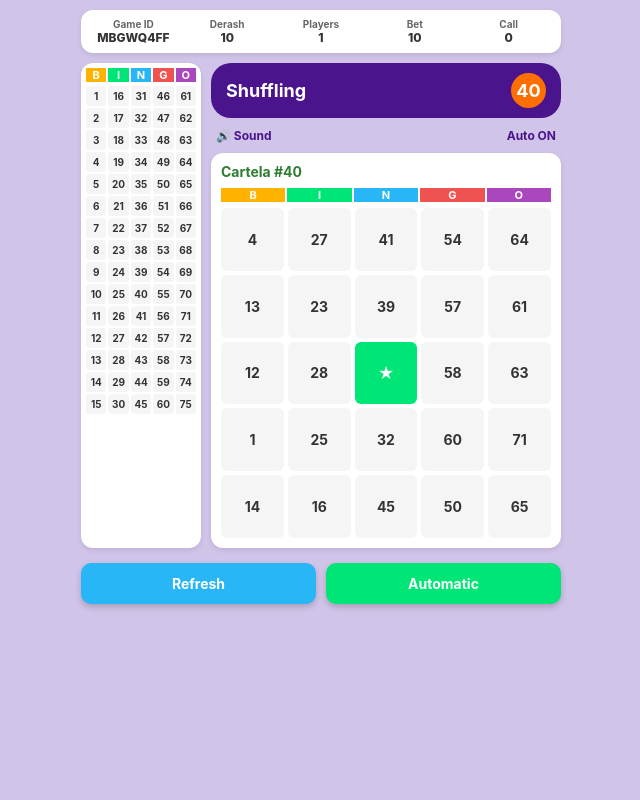
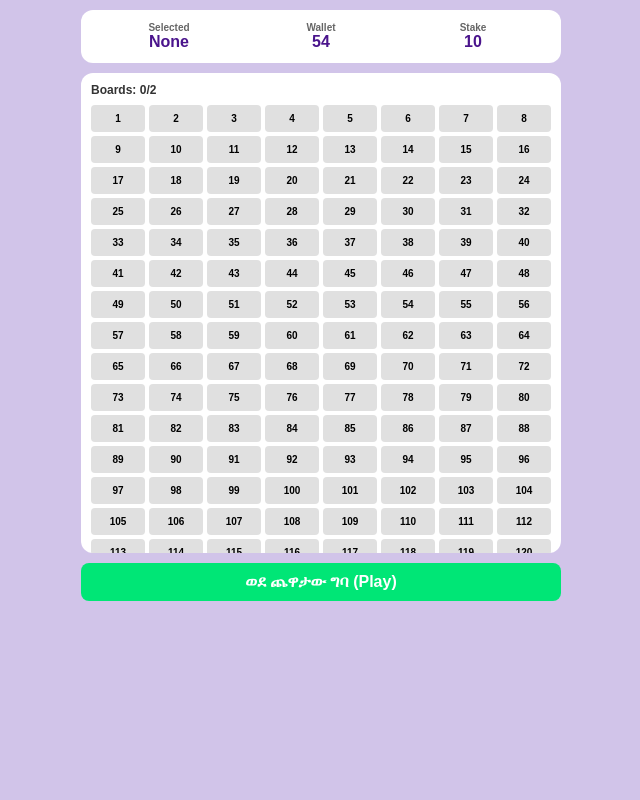
Before and after one commit to dilayp37-cmd/dila-bingo, a plain HTML site: page index.html in a window 1280 px wide. Shown: the whole page, without its empty margins (319-959 px from the left). Drawn offline with Linux system fonts and the light colour scheme.

Commit message:
Update index.html

```diff
--- a/index.html
+++ b/index.html
@@ -9,7 +9,6 @@
         :root {
             --bg-color: #d1c4e9;
             --header-bg: #4a148c;
-            --card-bg: #ffffff;
             --b-color: #ffb300;
             --i-color: #00e676;
             --n-color: #29b6f6;
@@ -17,289 +16,144 @@
             --o-color: #ab47bc;
         }
 
-        * {
-            box-sizing: border-box;
-            margin: 0;
-            padding: 0;
-            font-family: -apple-system, BlinkMacSystemFont, "Segoe UI", Roboto, Helvetica, Arial, sans-serif;
-            user-select: none;
-        }
+        * { box-sizing: border-box; margin: 0; padding: 0; font-family: sans-serif; user-select: none; }
+        body { background-color: var(--bg-color); padding: 10px; max-width: 500px; margin: 0 auto; }
 
-        body {
-            background-color: var(--bg-color);
-            padding: 10px;
-            display: flex;
-            flex-direction: column;
-            gap: 10px;
-            max-width: 500px;
-            margin: 0 auto;
-        }
+        /* SCREEN 1: 1-400 BOARD SELECTION */
+        #selection-screen { display: block; }
+        .top-info { display: flex; justify-content: space-between; background: #fff; padding: 12px; border-radius: 12px; margin-bottom: 10px; text-align: center; }
+        .info-card { flex: 1; }
+        .info-card h4 { font-size: 10px; color: #666; }
+        .info-card p { font-size: 16px; font-weight: bold; color: #4a148c; }
 
-        /* Top Info Bar */
-        .top-stats {
-            display: grid;
-            grid-template-columns: repeat(5, 1fr);
-            gap: 5px;
-            background: #fff;
-            padding: 8px;
-            border-radius: 12px;
-            text-align: center;
-            box-shadow: 0 2px 5px rgba(0,0,0,0.1);
-        }
+        .board-selector { background: #fff; border-radius: 12px; padding: 10px; max-height: 480px; overflow-y: auto; }
+        .boards-grid { display: grid; grid-template-columns: repeat(8, 1fr); gap: 4px; }
+        .b-btn { background: #e0e0e0; border: none; padding: 8px 2px; font-size: 10px; font-weight: bold; border-radius: 4px; cursor: pointer; text-align: center; }
+        .b-btn.selected { background: #00e676; color: #fff; }
 
-        .stat-box {
-            display: flex;
-            flex-direction: column;
-            justify-content: center;
-        }
+        /* SCREEN 2: LIVE GAMEPLAY */
+        #game-screen { display: none; }
+        .top-stats { display: grid; grid-template-columns: repeat(5, 1fr); gap: 4px; background: #fff; padding: 8px; border-radius: 12px; text-align: center; margin-bottom: 8px; }
+        .stat-label { font-size: 9px; color: #666; }
+        .stat-val { font-size: 11px; font-weight: bold; }
 
-        .stat-label {
-            font-size: 10px;
-            color: #666;
-            font-weight: bold;
-        }
+        .main-layout { display: grid; grid-template-columns: 110px 1fr; gap: 8px; }
+        .board-container { background: #fff; border-radius: 10px; padding: 4px; }
+        .board-header { display: grid; grid-template-columns: repeat(5, 1fr); gap: 2px; text-align: center; font-size: 10px; font-weight: bold; color: #fff; margin-bottom: 4px; }
+        .b-head { background: var(--b-color); } .i-head { background: var(--i-color); } .n-head { background: var(--n-color); } .g-head { background: var(--g-color); } .o-head { background: var(--o-color); }
+        .board-grid { display: grid; grid-template-columns: repeat(5, 1fr); gap: 2px; }
+        .board-num { background: #f0f0f0; font-size: 9px; font-weight: bold; text-align: center; padding: 3px 0; border-radius: 2px; }
+        .board-num.active { background: #ff4081; color: #fff; }
 
-        .stat-val {
-            font-size: 12px;
-            font-weight: 800;
-            color: #333;
-        }
+        .right-panel { display: flex; flex-direction: column; gap: 8px; }
+        .shuffling-card { background: var(--header-bg); color: #fff; border-radius: 15px; padding: 8px 12px; display: flex; justify-content: space-between; align-items: center; }
+        .timer-badge { background: #ff6f00; color: #fff; width: 30px; height: 30px; border-radius: 50%; display: flex; align-items: center; justify-content: center; font-weight: bold; }
 
-        /* Main Game Layout */
-        .main-layout {
-            display: grid;
-            grid-template-columns: 120px 1fr;
-            gap: 10px;
-        }
+        .cartela-card { background: #fff; border-radius: 10px; padding: 8px; }
+        .cartela-title { color: #2e7d32; font-size: 12px; font-weight: bold; margin-bottom: 4px; }
+        .cartela-grid { display: grid; grid-template-columns: repeat(5, 1fr); gap: 3px; }
+        .c-cell { background: #f5f5f5; aspect-ratio: 1; display: flex; align-items: center; justify-content: center; font-size: 12px; font-weight: bold; border-radius: 4px; }
+        .c-cell.marked { background: #00e676; color: #fff; }
+        .c-cell.free { background: #00e676; color: #fff; }
 
-        /* Left Board (1-75 Numbers) */
-        .board-container {
-            background: #fff;
-            border-radius: 12px;
-            padding: 5px;
-            display: flex;
-            flex-direction: column;
-            max-height: 520px;
-            overflow-y: auto;
-            box-shadow: 0 2px 5px rgba(0,0,0,0.1);
-        }
-
-        .board-header {
-            display: grid;
-            grid-template-columns: repeat(5, 1fr);
-            gap: 2px;
-            font-weight: bold;
-            font-size: 11px;
-            text-align: center;
-            color: #fff;
-            margin-bottom: 4px;
-        }
-
-        .b-head { background: var(--b-color); }
-        .i-head { background: var(--i-color); }
-        .n-head { background: var(--n-color); }
-        .g-head { background: var(--g-color); }
-        .o-head { background: var(--o-color); }
-
-        .board-grid {
-            display: grid;
-            grid-template-columns: repeat(5, 1fr);
-            gap: 2px;
-        }
-
-        .board-num {
-            background: #f5f5f5;
-            font-size: 10px;
-            font-weight: bold;
-            text-align: center;
-            padding: 4px 0;
-            border-radius: 3px;
-            color: #333;
-        }
-
-        .board-num.active {
-            background: #ff4081;
-            color: #fff;
-        }
-
-        /* Right Side: Status + Cartela */
-        .right-panel {
-            display: flex;
-            flex-direction: column;
-            gap: 10px;
-        }
-
-        /* Shuffling Banner */
-        .shuffling-card {
-            background: var(--header-bg);
-            color: #fff;
-            border-radius: 20px;
-            padding: 10px 15px;
-            display: flex;
-            justify-content: space-between;
-            align-items: center;
-        }
-
-        .shuffling-title {
-            font-size: 18px;
-            font-weight: bold;
-        }
-
-        .timer-badge {
-            background: #ff6f00;
-            color: #fff;
-            width: 35px;
-            height: 35px;
-            border-radius: 50%;
-            display: flex;
-            align-items: center;
-            justify-content: center;
-            font-size: 18px;
-            font-weight: bold;
-        }
-
-        /* Control Toggles */
-        .toggles-bar {
-            display: flex;
-            justify-content: space-between;
-            padding: 0 5px;
-            font-size: 12px;
-            font-weight: bold;
-            color: #4a148c;
-        }
-
-        /* Cartela Section */
-        .cartela-card {
-            background: #fff;
-            border-radius: 12px;
-            padding: 10px;
-            box-shadow: 0 2px 5px rgba(0,0,0,0.1);
-        }
-
-        .cartela-title {
-            color: #2e7d32;
-            font-size: 14px;
-            font-weight: bold;
-            margin-bottom: 8px;
-        }
-
-        .cartela-grid {
-            display: grid;
-            grid-template-columns: repeat(5, 1fr);
-            gap: 4px;
-        }
-
-        .c-cell {
-            background: #f5f5f5;
-            aspect-ratio: 1;
-            display: flex;
-            align-items: center;
-            justify-content: center;
-            font-size: 14px;
-            font-weight: bold;
-            border-radius: 6px;
-            color: #333;
-        }
-
-        .c-cell.marked {
-            background: #00e676;
-            color: #fff;
-        }
-
-        .c-cell.free {
-            background: #00e676;
-            color: #fff;
-            font-size: 16px;
-        }
-
-        /* Bottom Buttons */
-        .action-btns {
-            display: grid;
-            grid-template-columns: 1fr 1fr;
-            gap: 10px;
-            margin-top: 5px;
-        }
-
-        .btn {
-            padding: 12px;
-            border: none;
-            border-radius: 10px;
-            font-weight: bold;
-            font-size: 14px;
-            color: #fff;
-            cursor: pointer;
-            box-shadow: 0 3px 6px rgba(0,0,0,0.2);
-        }
-
+        .action-btns { display: grid; grid-template-columns: 1fr 1fr; gap: 8px; margin-top: 8px; }
+        .btn { padding: 10px; border: none; border-radius: 8px; font-weight: bold; color: #fff; cursor: pointer; }
+        .btn-play { background: #00e676; width: 100%; margin-top: 10px; font-size: 16px; }
         .btn-refresh { background: #29b6f6; }
-        .btn-auto { background: #00e676; }
+        .btn-auto { background: #ab47bc; }
     </style>
 </head>
 <body>
 
-    <!-- Top Stats -->
-    <div class="top-stats">
-        <div class="stat-box"><span class="stat-label">Game ID</span><span class="stat-val">MBGWQ4FF</span></div>
-        <div class="stat-box"><span class="stat-label">Derash</span><span class="stat-val">10</span></div>
-        <div class="stat-box"><span class="stat-label">Players</span><span class="stat-val">1</span></div>
-        <div class="stat-box"><span class="stat-label">Bet</span><span class="stat-val">10</span></div>
-        <div class="stat-box"><span class="stat-label">Call</span><span class="stat-val" id="call-count">0</span></div>
+    <!-- SCREEN 1: BOARD SELECTION -->
+    <div id="selection-screen">
+        <div class="top-info">
+            <div class="info-card"><h4>Selected</h4><p id="selected-id">None</p></div>
+            <div class="info-card"><h4>Wallet</h4><p>54</p></div>
+            <div class="info-card"><h4>Stake</h4><p>10</p></div>
+        </div>
+        <div class="board-selector">
+            <p style="font-size: 12px; font-weight: bold; margin-bottom: 8px; color: #333;">Boards: <span id="board-count">0</span>/2</p>
+            <div class="boards-grid" id="boards-400"></div>
+        </div>
+        <button class="btn btn-play" onclick="startGame()">ወደ ጨዋታው ግባ (Play)</button>
     </div>
 
-    <!-- Main Section -->
+    <!-- SCREEN 2: GAMEPLAY -->
+    <div id="game-screen">
+        <div class="top-stats">
+            <div><span class="stat-label">Game ID</span><div class="stat-val">MBGWQ4FF</div></div>
+            <div><span class="stat-label">Derash</span><div class="stat-val">10</div></div>
+            <div><span class="stat-label">Players</span><div class="stat-val">1</div></div>
+            <div><span class="stat-label">Bet</span><div class="stat-val">10</div></div>
+            <div><span class="stat-label">Call</span><div class="stat-val" id="call-cnt">0</div></div>
+        </div>
+
         <div class="main-layout">
-        <!-- Left Column: 1-75 Numbers -->
             <div class="board-container">
                 <div class="board-header">
-                <div class="b-head">B</div>
-                <div class="i-head">I</div>
-                <div class="n-head">N</div>
-                <div class="g-head">G</div>
-                <div class="o-head">O</div>
+                    <div class="b-head">B</div><div class="i-head">I</div><div class="n-head">N</div><div class="g-head">G</div><div class="o-head">O</div>
                 </div>
                 <div class="board-grid" id="full-board"></div>
             </div>
 
-        <!-- Right Column: Status + Cartela -->
             <div class="right-panel">
                 <div class="shuffling-card">
-                <span class="shuffling-title" id="status-title">Shuffling</span>
+                    <span style="font-weight: bold;" id="game-status">Shuffling</span>
                     <div class="timer-badge" id="timer">40</div>
                 </div>
 
-            <div class="toggles-bar">
-                <span>🔊 Sound</span>
-                <span>Auto ON</span>
-            </div>
-
-            <!-- Cartela -->
                 <div class="cartela-card">
-                <div class="cartela-title">Cartela #40</div>
-                <div class="board-header" style="margin-bottom: 6px;">
-                    <div class="b-head">B</div>
-                    <div class="i-head">I</div>
-                    <div class="n-head">N</div>
-                    <div class="g-head">G</div>
-                    <div class="o-head">O</div>
+                    <div class="cartela-title" id="active-cartela-title">Cartela #--</div>
+                    <div class="board-header">
+                        <div class="b-head">B</div><div class="i-head">I</div><div class="n-head">N</div><div class="g-head">G</div><div class="o-head">O</div>
                     </div>
                     <div class="cartela-grid" id="cartela-board"></div>
                 </div>
             </div>
         </div>
 
-    <!-- Action Buttons -->
         <div class="action-btns">
-        <button class="btn btn-refresh" onclick="generateCartela()">Refresh</button>
-        <button class="btn btn-auto" onclick="toggleAutoGame()">Automatic</button>
+            <button class="btn btn-refresh" onclick="location.reload()">ተመለስ (Exit)</button>
+            <button class="btn btn-auto" onclick="startAutoCall()">Automatic</button>
+        </div>
     </div>
 
     <script>
+        let selectedBoard = null;
         let calledNumbers = [];
-        let timerSeconds = 40;
-        let intervalId = null;
-        let isRunning = false;
+        let timer = 40;
+        let interval = null;
 
-        // Render Left 1-75 Board Grid
+        // Render 1 to 400 Selection Buttons
+        const grid400 = document.getElementById('boards-400');
+        for (let i = 1; i <= 400; i++) {
+            let btn = document.createElement('button');
+            btn.className = 'b-btn';
+            btn.innerText = i;
+            btn.onclick = () => selectBoard(i, btn);
+            grid400.appendChild(btn);
+        }
+
+        function selectBoard(num, el) {
+            document.querySelectorAll('.b-btn').forEach(b => b.classList.remove('selected'));
+            el.classList.add('selected');
+            selectedBoard = num;
+            document.getElementById('selected-id').innerText = "#" + num;
+            document.getElementById('board-count').innerText = "1";
+        }
+
+        function startGame() {
+            if (!selectedBoard) { alert("እባክዎን ከ 1-400 አንድ ካርቴላ ይምረጡ!"); return; }
+            document.getElementById('selection-screen').style.display = 'none';
+            document.getElementById('game-screen').style.display = 'block';
+            document.getElementById('active-cartela-title').innerText = "Cartela #" + selectedBoard;
+
+            initFullBoard();
+            generateCartela();
+            startAutoCall();
+        }
+
         function initFullBoard() {
             const board = document.getElementById('full-board');
             board.innerHTML = '';
@@ -308,101 +162,71 @@
                     let num = (c * 15) + (r + 1);
                     let div = document.createElement('div');
                     div.className = 'board-num';
-                    div.id = `b-num-${num}`;
+                    div.id = `b-${num}`;
                     div.innerText = num;
                     board.appendChild(div);
                 }
             }
         }
 
-        // Generate Cartela
         function generateCartela() {
             const grid = document.getElementById('cartela-board');
             grid.innerHTML = '';
-            let columns = [
-                getRandNums(1, 15, 5),
-                getRandNums(16, 30, 5),
-                getRandNums(31, 45, 5),
-                getRandNums(46, 60, 5),
-                getRandNums(61, 75, 5)
-            ];
-
+            let cols = [getRand(1,15), getRand(16,30), getRand(31,45), getRand(46,60), getRand(61,75)];
             for (let r = 0; r < 5; r++) {
                 for (let c = 0; c < 5; c++) {
                     let cell = document.createElement('div');
                     cell.className = 'c-cell';
                     if (r === 2 && c === 2) {
-                        cell.innerText = '★';
-                        cell.classList.add('free');
+                        cell.innerText = '★'; cell.classList.add('free');
                     } else {
-                        let val = columns[c][r];
-                        cell.innerText = val;
-                        cell.dataset.val = val;
-                        cell.onclick = () => cell.classList.toggle('marked');
+                        let val = cols[c][r];
+                        cell.innerText = val; cell.dataset.val = val;
                     }
                     grid.appendChild(cell);
                 }
             }
         }
 
-        function getRandNums(min, max, count) {
-            let arr = [];
-            while(arr.length < count){
+        function getRand(min, max) {
+            let a = [];
+            while(a.length < 5) {
                 let r = Math.floor(Math.random() * (max - min + 1)) + min;
-                if(!arr.includes(r)) arr.push(r);
+                if(!a.includes(r)) a.push(r);
             }
-            return arr;
+            return a;
         }
 
-        // Auto Game Countdown (40s Cycle)
-        function toggleAutoGame() {
-            if (isRunning) return;
-            isRunning = true;
-            document.getElementById('status-title').innerText = "Playing...";
-
-            intervalId = setInterval(() => {
-                timerSeconds--;
-                document.getElementById('timer').innerText = timerSeconds;
-
-                if (timerSeconds <= 0) {
-                    drawNextNumber();
-                    timerSeconds = 40; // በየ 40 ሰከንዱ አዲስ ቁጥር ይወጣል
+        function startAutoCall() {
+            if (interval) return;
+            document.getElementById('game-status').innerText = "Playing...";
+            interval = setInterval(() => {
+                timer--;
+                document.getElementById('timer').innerText = timer;
+                if (timer <= 0) {
+                    callNextNumber();
+                    timer = 40;
                 }
             }, 1000);
         }
 
-        function drawNextNumber() {
-            if (calledNumbers.length >= 75) {
-                alert("Game Finished!");
-                clearInterval(intervalId);
-                return;
-            }
+        function callNextNumber() {
+            if (calledNumbers.length >= 75) { clearInterval(interval); return; }
             let n;
-            do {
-                n = Math.floor(Math.random() * 75) + 1;
-            } while (calledNumbers.includes(n));
+            do { n = Math.floor(Math.random() * 75) + 1; } while (calledNumbers.includes(n));
+            calledNumbers.push(n);
+            document.getElementById('call-cnt').innerText = calledNumbers.length;
 
-            calledNumbers.push(n);
-            document.getElementById('call-count').innerText = calledNumbers.length;
+            let bEl = document.getElementById(`b-${n}`);
+            if (bEl) bEl.classList.add('active');
 
-            // Highlight in left board
-            let boardEl = document.getElementById(`b-num-${n}`);
-            if (boardEl) boardEl.classList.add('active');
-
-            // Highlight on player cartela if present
             document.querySelectorAll('.c-cell').forEach(cell => {
-                if (cell.dataset.val == n) {
-                    cell.classList.add('marked');
-                }
+                if (cell.dataset.val == n) cell.classList.add('marked');
             });
 
-            // Voice Speech
             let speech = new SpeechSynthesisUtterance(n.toString());
             window.speechSynthesis.speak(speech);
         }
-
-        initFullBoard();
-        generateCartela();
     </script>
 </body>
 </html>
```
Lines whose indentation alone changed are shown as unchanged.
